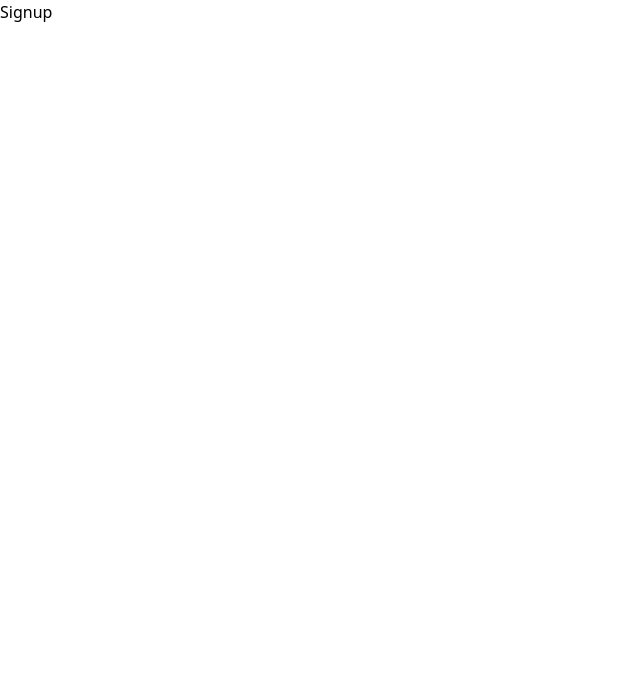
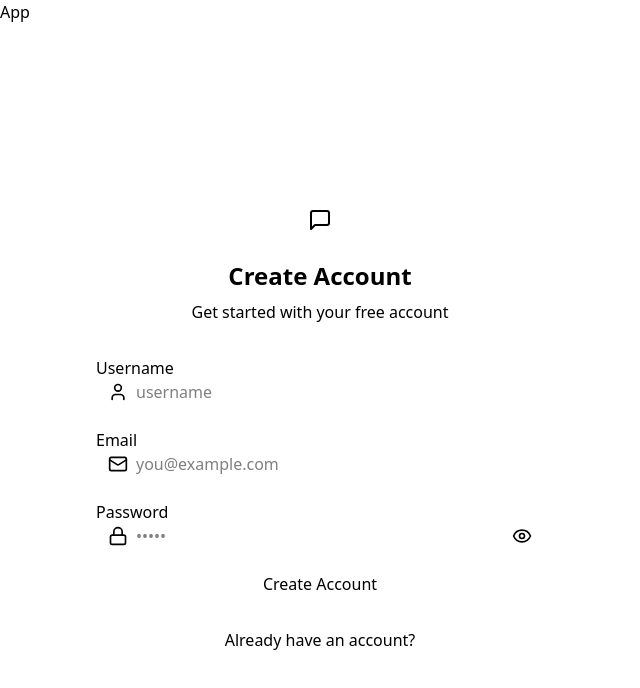
Before and after one commit to Worqube/job-portal, a React (Vite) app in the folder frontend/: page /signup in a window 1280 px wide. Shown: the top 688 px of the page, without its empty margins (0-640 px from the left). Built offline with nearby package versions, Linux system fonts and the light colour scheme.

Commit message:
adding cors

```diff
--- a/frontend/package.json
+++ b/frontend/package.json
@@ -13,6 +13,7 @@
     "@tailwindcss/vite": "^4.0.4",
     "axios": "^1.7.9",
     "cookie-parser": "^1.4.7",
+    "lucide-react": "^0.475.0",
     "react": "^19.0.0",
     "react-dom": "^19.0.0",
     "react-hot-toast": "^2.5.1",
--- a/frontend/src/App.jsx
+++ b/frontend/src/App.jsx
@@ -5,6 +5,7 @@
 const App = () => {
   return (
     <div className="items-center">
+      App
       <Routes>
         <Route path="/signup" element={<Signup />} />
       </Routes>
--- a/frontend/src/pages/Signup.jsx
+++ b/frontend/src/pages/Signup.jsx
@@ -1,9 +1,161 @@
-import React from "react";
+import React, { useState } from "react";
+import { useAuthStore } from "../store/useAuthStore";
+import {
+  User,
+  Mail,
+  Eye,
+  EyeOff,
+  Loader2,
+  Lock,
+  MessageSquare,
+} from "lucide-react";
 
 const Signup = () => {
+  const [showPassword, setShowPassword] = useState(false);
+  const [formData, setFormData] = useState({
+    username: "",
+    email: "",
+    password: "",
+  });
+  const { signup, isSigningUp } = useAuthStore();
+  const validateForm = () => {
+    // validate the form
+    if (!formData.username.trim()) return toast.error("Username is required");
+    if (!formData.email.trim()) return toast.error("Email is required");
+    if (!/\S+@\S+\.\S+/.test(formData.email))
+      return toast.error("Invalid email format");
+    if (!formData.password.trim()) return toast.error("Password is required");
+    if (formData.password.length < 8)
+      return toast.error("Password must be at least 5 characters");
+
+    return true;
+  };
+  const handleSubmit = (e) => {
+    e.preventDefault();
+
+    const success = validateForm();
+    if (success === true) signup(formData);
+  };
   return (
-    <div>
-      <h1>Signup</h1>
+    <div className="min-h-screen grid lg:grid-cols-2">
+      {/* left side */}
+      <div className="flex flex-col justify-center items-center p-6 sm:p-12">
+        <div className="w-full max-w-md space-y-8">
+          {/* LOGO */}
+          <div className="text-center mb-8">
+            <div className="flex flex-col items-center gap-2 group">
+              <div
+                className="size-12 rounded-xl bg-primary/10 flex items-center justify-center
+          group-hover:bg-primary/20 transition-colors"
+              >
+                <MessageSquare className="size-6 text-primary" />
+              </div>
+              <h1 className="text-2xl font-bold mt-2">Create Account</h1>
+              <p className="text-base-content/60">
+                Get started with your free account
+              </p>
+            </div>
+          </div>
+
+          <form onSubmit={handleSubmit} className="space-y-6">
+            <div className="form-control">
+              <label className="label">
+                <span className="label-text font-medium">Username</span>
+              </label>
+              <div className="relative">
+                <div className="absolute inset-y-0 left-0 pl-3 flex items-center pointer-events-none">
+                  <User className="size-5 text-base-content/40" />
+                </div>
+                <input
+                  type="text"
+                  className={`input input-bordered w-full pl-10`}
+                  placeholder="username"
+                  value={formData.username}
+                  onChange={(e) =>
+                    setFormData({ ...formData, username: e.target.value })
+                  }
+                />
+              </div>
+            </div>
+
+            <div className="form-control">
+              <label className="label">
+                <span className="label-text font-medium">Email</span>
+              </label>
+              <div className="relative">
+                <div className="absolute inset-y-0 left-0 pl-3 flex items-center pointer-events-none">
+                  <Mail className="size-5 text-base-content/40" />
+                </div>
+                <input
+                  type="text"
+                  className={`input input-bordered w-full pl-10`}
+                  placeholder="you@example.com"
+                  value={formData.email}
+                  onChange={(e) =>
+                    setFormData({ ...formData, email: e.target.value })
+                  }
+                />
+              </div>
+            </div>
+
+            <div className="form-control">
+              <label className="label">
+                <span className="label-text font-medium">Password</span>
+              </label>
+              <div className="relative">
+                <div className="absolute inset-y-0 left-0 pl-3 flex items-center pointer-events-none">
+                  <Lock className="size-5 text-base-content/40" />
+                </div>
+                <input
+                  type={showPassword ? "text" : "password"}
+                  className={`input input-bordered w-full pl-10`}
+                  placeholder="•••••"
+                  value={formData.password}
+                  onChange={(e) =>
+                    setFormData({ ...formData, password: e.target.value })
+                  }
+                />
+                <button
+                  type="button"
+                  className="absolute inset-y-0 right-0 pr-3 flex items-center"
+                  onClick={() => setShowPassword(!showPassword)}
+                >
+                  {" "}
+                  {showPassword ? (
+                    <EyeOff className="size-5 text-base-content/40" />
+                  ) : (
+                    <Eye className="size-5 text-base-content/40" />
+                  )}
+                </button>
+              </div>
+            </div>
+
+            <button
+              type="submit"
+              className="btn btn-primary w-full"
+              disabled={isSigningUp}
+            >
+              {isSigningUp ? (
+                <>
+                  <Loader2 className="size-5 animate-spin" />
+                  Loading...
+                </>
+              ) : (
+                "Create Account"
+              )}
+            </button>
+          </form>
+
+          <div className="text-center">
+            <p className="text-base-content/60">
+              Already have an account?{" "}
+              {/* <Link to="/login" className="link link-primary">
+                Sign In
+              </Link> */}
+            </p>
+          </div>
+        </div>
+      </div>
     </div>
   );
 };
```
Also changed, not shown: 2 other files (tests, documents, lock files or other folders).
